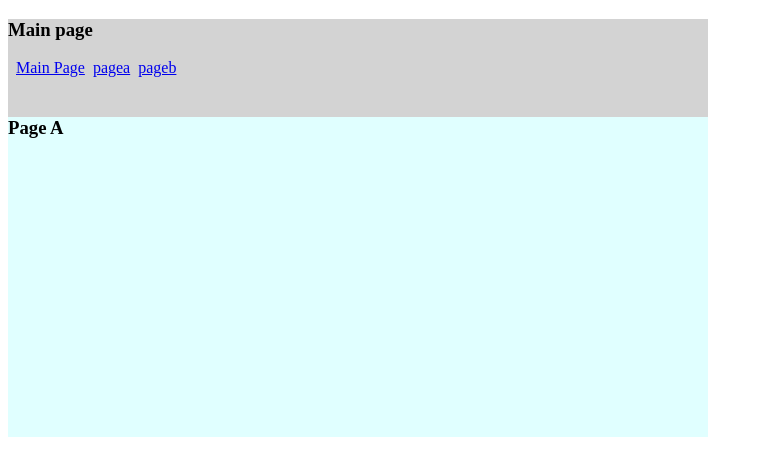
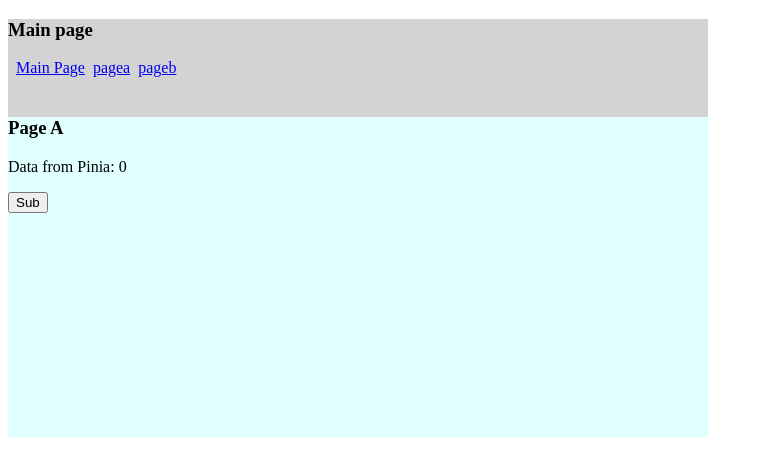
Before and after one commit to CooCoders/Co-Learning, a Vue app in the folder Vite+Vue3/vue3-review/: page /pagea in a window 1280 px wide. Shown: the top 476 px of the page, without its empty margins (0-763 px from the left). Built offline with nearby package versions, Linux system fonts and the light colour scheme.

Commit message:
pinia review

```diff
--- a/Vite+Vue3/vue3-review/package.json
+++ b/Vite+Vue3/vue3-review/package.json
@@ -9,6 +9,8 @@
     "preview": "vite preview"
   },
   "dependencies": {
+    "pinia": "^2.0.32",
+    "sass": "^1.58.3",
     "vue": "^3.2.45",
     "vue-router": "^4.1.6"
   },
--- a/Vite+Vue3/vue3-review/src/components/Pagea.vue
+++ b/Vite+Vue3/vue3-review/src/components/Pagea.vue
@@ -2,11 +2,17 @@
 <template>
   <div class="a-container">
     <h3>Page A</h3>
+
+    <p>Data from Pinia: {{ counterStore.count }}</p>
+    <button @click="counterStore.sub()">Sub</button>
   </div>
 </template>
 
 <script setup>
 import { ref, reactive } from 'vue'
+import useCounterStore from './objStorage';
+
+const counterStore = useCounterStore()
 
 </script>
 <style scoped>
--- a/Vite+Vue3/vue3-review/src/components/Pageb.vue
+++ b/Vite+Vue3/vue3-review/src/components/Pageb.vue
@@ -1,14 +1,21 @@
 <template>
   <div class="b-container">
     <h3>Page B</h3>
+    <p>Pinia data: {{ counterStore.count }}</p>
+    <button @click="counterStore.add()">Add</button>
   </div>
 </template>
 
 <script setup>
 import { ref, reactive } from 'vue'
+import useCounterStore from './objStorage';
+
+const counterStore = useCounterStore()
+
+
 
 </script>
-<style scoped>
+<style scoped lang="scss">
 .b-container {
   height: 20rem;
   width: 100%;
--- /dev/null
+++ b/Vite+Vue3/vue3-review/src/components/objStorage.js
@@ -0,0 +1,19 @@
+import {defineStore} from 'pinia'
+
+const useCounterStore = defineStore('counterStore',{
+  state(){
+    return{
+      count: 0
+    }
+  },
+  actions:{
+    add(){
+      this.count++
+    },
+    sub(){
+      this.count--
+    }
+  }
+})
+
+export default useCounterStore
--- a/Vite+Vue3/vue3-review/src/components/router.js
+++ b/Vite+Vue3/vue3-review/src/components/router.js
@@ -8,6 +8,7 @@ const routes = [
   {
     path: '/',
     redirect: '',
+    // component:Home
   },
   {
     path: '/pagea',
--- a/Vite+Vue3/vue3-review/src/main.js
+++ b/Vite+Vue3/vue3-review/src/main.js
@@ -1,4 +1,5 @@
 import { createApp } from 'vue'
+import {createPinia} from 'pinia'
 // import './style.css'
 import App from './App.vue'
 import router from './components/router'
@@ -7,7 +8,9 @@ import router from './components/router'
 // createApp(App).mount('#app')
 
 const app = createApp(App)
+const pinia = createPinia()
 
+app.use(pinia)
 app.use(router)
 app.mount('#app')
 
```
Also changed, not shown: 1 other file (tests, documents, lock files or other folders).
